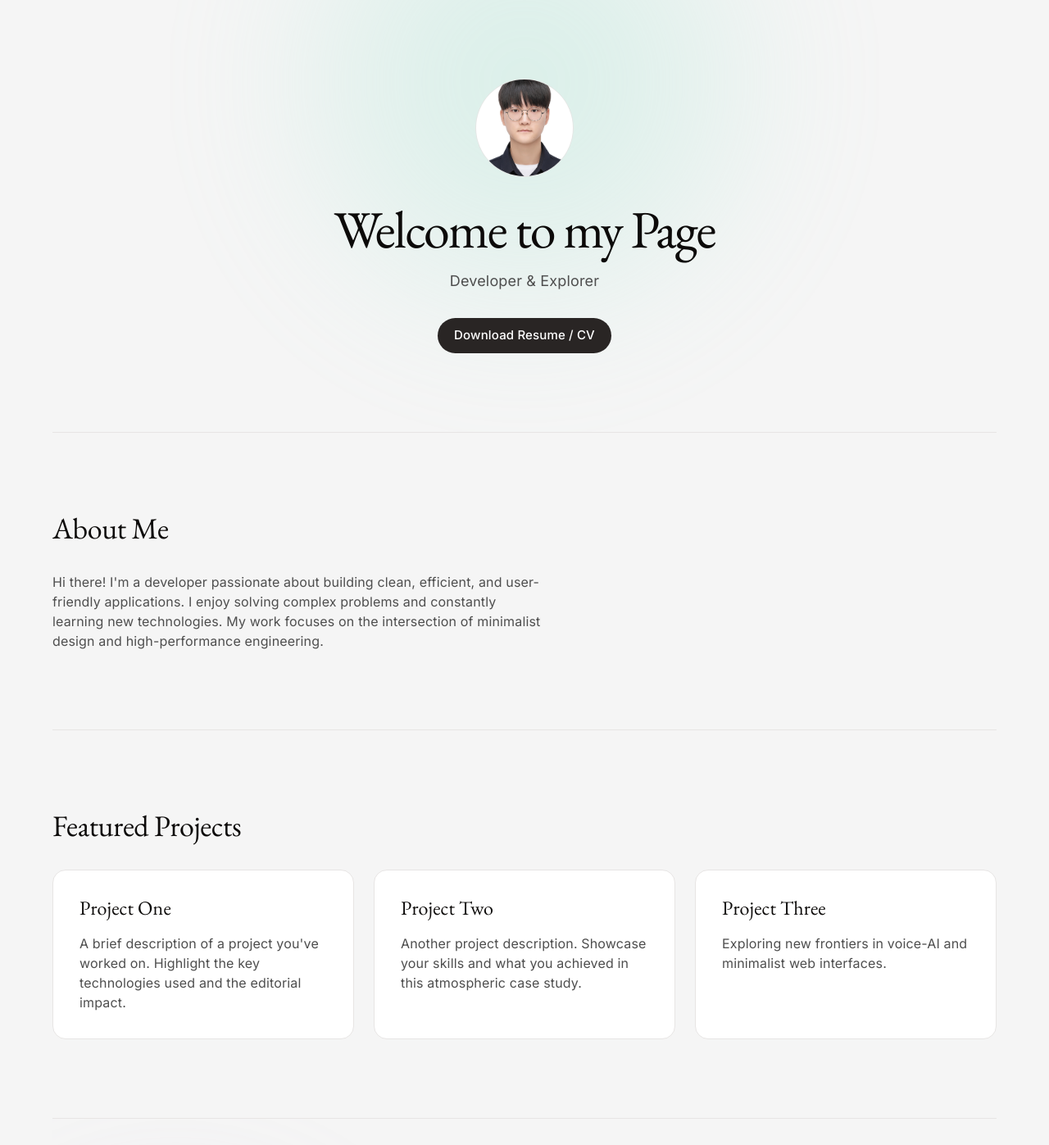
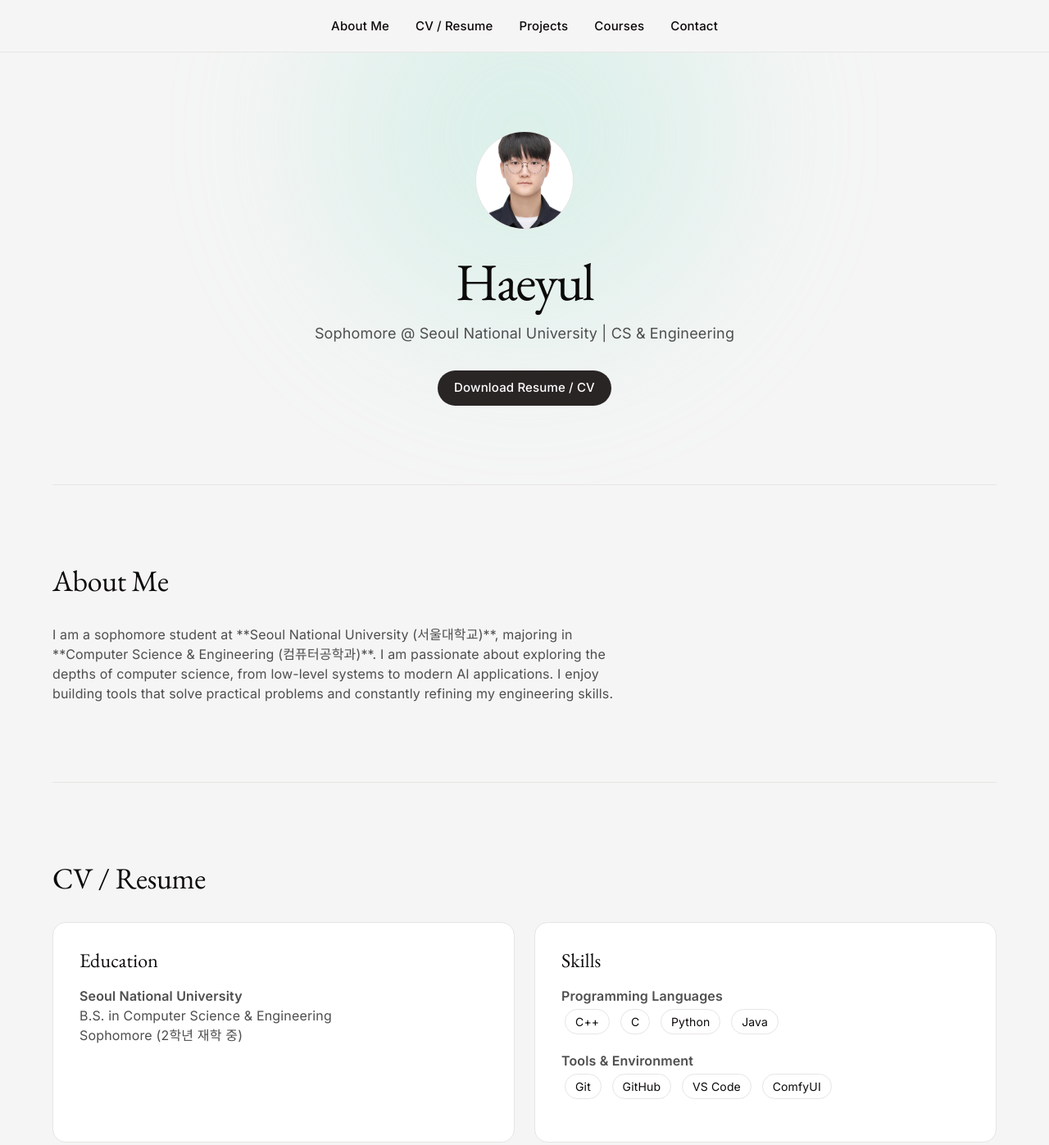
Before and after one commit to deteee/deteee.github.io, a plain HTML site: page index.html in a window 1280 px wide. Shown: the top 1397 px of the page at 82% size. Drawn offline with nearby package versions, Linux system fonts and the light colour scheme.

Commit message:
Expand content: Add SNU education, technical skills, projects, and upcoming courses

```diff
--- a/index.html
+++ b/index.html
@@ -3,17 +3,29 @@
 <head>
     <meta charset="UTF-8">
     <meta name="viewport" content="width=device-width, initial-scale=1.0">
-    <title>Personal Portfolio | Editorial Edition</title>
-    <meta name="description" content="Personal portfolio and resume site with an editorial design">
+    <title>Haeyul | CS at SNU</title>
+    <meta name="description" content="Personal portfolio of Haeyul, a Computer Science student at Seoul National University.">
     <link rel="stylesheet" href="style.css">
 </head>
 <body>
+    <nav>
+        <div class="container">
+            <ul>
+                <li><a href="#about">About Me</a></li>
+                <li><a href="#cv">CV / Resume</a></li>
+                <li><a href="#projects">Projects</a></li>
+                <li><a href="#courses">Courses</a></li>
+                <li><a href="#contact">Contact</a></li>
+            </ul>
+        </div>
+    </nav>
+
     <header>
         <div class="orb orb-hero"></div>
         <div class="container">
             <img src="assets/profile.jpg" alt="Profile Picture" class="profile-img">
-            <h1>Welcome to my Page</h1>
-            <p class="tagline">Developer & Explorer</p>
+            <h1>Haeyul</h1>
+            <p class="tagline">Sophomore @ Seoul National University | CS & Engineering</p>
             <div class="cta-group">
                 <a href="assets/cv.pdf" class="btn-primary" target="_blank">Download Resume / CV</a>
             </div>
@@ -23,42 +35,88 @@
     <main class="container">
         <section id="about">
             <h2>About Me</h2>
-            <p style="max-width: 600px;">
-                Hi there! I'm a developer passionate about building clean, efficient, and user-friendly applications.
-                I enjoy solving complex problems and constantly learning new technologies. My work focuses on
-                the intersection of minimalist design and high-performance engineering.
+            <p style="max-width: 700px;">
+                I am a sophomore student at **Seoul National University (서울대학교)**, majoring in **Computer Science & Engineering (컴퓨터공학과)**.
+                I am passionate about exploring the depths of computer science, from low-level systems to modern AI applications.
+                I enjoy building tools that solve practical problems and constantly refining my engineering skills.
             </p>
         </section>
 
-        <section id="projects">
+        <section id="cv">
+            <h2>CV / Resume</h2>
+            <div class="grid">
+                <div class="card">
+                    <h3>Education</h3>
+                    <p><strong>Seoul National University</strong></p>
+                    <p>B.S. in Computer Science & Engineering</p>
+                    <p>Sophomore (2학년 재학 중)</p>
+                </div>
+                <div class="card">
+                    <h3>Skills</h3>
+                    <div class="skill-category">
+                        <p><strong>Programming Languages</strong></p>
+                        <span class="badge">C++</span>
+                        <span class="badge">C</span>
+                        <span class="badge">Python</span>
+                        <span class="badge">Java</span>
+                    </div>
+                    <div class="skill-category">
+                        <p><strong>Tools & Environment</strong></p>
+                        <span class="badge">Git</span>
+                        <span class="badge">GitHub</span>
+                        <span class="badge">VS Code</span>
+                        <span class="badge">ComfyUI</span>
+                    </div>
+                </div>
+            </div>
+        </section>
+
+        <section id="projects" style="position: relative; overflow: hidden;">
+            <div class="orb orb-projects"></div>
             <h2>Featured Projects</h2>
             <div class="grid">
                 <div class="card">
-                    <h3>Project One</h3>
-                    <p>A brief description of a project you've worked on. Highlight the key technologies used and the editorial impact.</p>
+                    <h3>Project 1: OOP Course Project</h3>
+                    <p><strong>C++</strong></p>
+                    <p>Developed a comprehensive system focused on Object-Oriented Programming principles, implementing complex class designs, inheritance, and polymorphism.</p>
                 </div>
                 <div class="card">
-                    <h3>Project Two</h3>
-                    <p>Another project description. Showcase your skills and what you achieved in this atmospheric case study.</p>
+                    <h3>Project 2: Mini Card Game</h3>
+                    <p><strong>C</strong></p>
+                    <p>Developed a terminal-based card game utilizing pointers and structured game loops to manage game state and user interaction.</p>
                 </div>
                 <div class="card">
-                    <h3>Project Three</h3>
-                    <p>Exploring new frontiers in voice-AI and minimalist web interfaces.</p>
+                    <h3>Project 3: Wordle & Solver</h3>
+                    <p><strong>Python</strong></p>
+                    <p>A 1st-year team project. Built a Wordle clone combined with an Information Theory-based solver to suggest the most optimal next moves.</p>
                 </div>
             </div>
+        </section>
+
+        <section id="courses">
+            <h2>Upcoming Courses</h2>
+            <p style="margin-bottom: var(--spacing-lg);">Courses I plan to take in the upcoming semesters:</p>
+            <ul class="course-list">
+                <li class="course-item">알고리즘 (Algorithms)</li>
+                <li class="course-item">오토마타 (Automata Theory)</li>
+                <li class="course-item">인공지능 기초 (Introduction to AI)</li>
+            </ul>
         </section>
 
         <section id="contact" style="position: relative; overflow: hidden;">
             <div class="orb orb-contact"></div>
             <h2>Contact</h2>
-            <p>Feel free to reach out to me for collaborations or just a friendly chat!</p>
-            <p style="margin-top: 16px;">Email: <a href="mailto:your.email@example.com" style="color: var(--color-ink); font-weight: 500;">your.email@example.com</a></p>
+            <p>I'm always open to discussing new projects or opportunities.</p>
+            <div style="margin-top: 24px;">
+                <p><strong>Email:</strong> <a href="mailto:haeyul6101@snu.ac.kr" style="color: var(--color-ink); font-weight: 500;">haeyul6101@snu.ac.kr</a></p>
+                <p><strong>GitHub:</strong> <a href="https://github.com/deteee" target="_blank" style="color: var(--color-ink); font-weight: 500;">github.com/deteee</a></p>
+            </div>
         </section>
     </main>
 
     <footer>
         <div class="container">
-            <p>&copy; 2026 Personal Portfolio. Hosted on GitHub Pages.</p>
+            <p>&copy; 2026 Haeyul. Hosted on GitHub Pages.</p>
         </div>
     </footer>
 </body>
--- a/style.css
+++ b/style.css
@@ -83,6 +83,69 @@
     padding: var(--spacing-section) 0;
     text-align: center;
     overflow: hidden;
+}
+
+/* Navigation */
+nav {
+    height: 64px;
+    display: flex;
+    align-items: center;
+    justify-content: center;
+    border-bottom: 1px solid var(--color-hairline);
+    background-color: var(--color-canvas);
+    position: sticky;
+    top: 0;
+    z-index: 100;
+}
+
+nav ul {
+    display: flex;
+    list-style: none;
+    gap: var(--spacing-xl);
+}
+
+nav a {
+    text-decoration: none;
+    color: var(--color-ink);
+    font-size: 15px;
+    font-weight: 500;
+    transition: color 0.2s;
+}
+
+nav a:hover {
+    color: var(--color-body);
+}
+
+/* Skills & Tags */
+.skill-category {
+    margin-bottom: var(--spacing-base);
+}
+
+.badge {
+    display: inline-block;
+    background-color: var(--color-hairline-soft);
+    color: var(--color-ink);
+    padding: 4px 12px;
+    border-radius: var(--radius-pill);
+    font-size: 14px;
+    margin: 4px;
+    border: 1px solid var(--color-hairline);
+}
+
+.course-list {
+    list-style: none;
+    display: flex;
+    flex-wrap: wrap;
+    gap: var(--spacing-base);
+}
+
+.course-item {
+    background-color: var(--color-surface-card);
+    padding: var(--spacing-base) var(--spacing-lg);
+    border-radius: var(--radius-xl);
+    border: 1px solid var(--color-hairline);
+    font-family: 'Inter', sans-serif;
+    font-weight: 500;
 }
 
 /* Atmospheric Orb */
```
